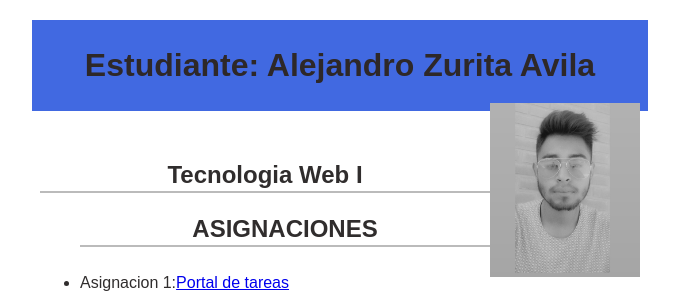
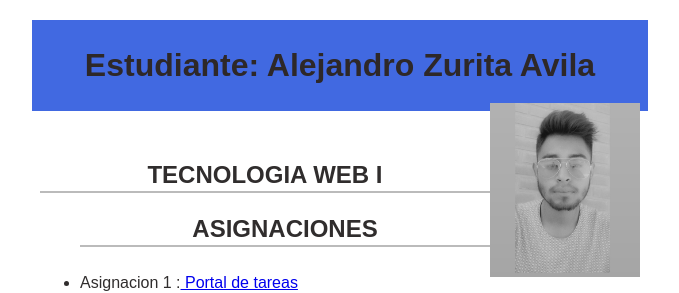
Before and after one commit to AleZxZ/TecnologiaWebI, a plain HTML site: page index.html in a window 1280 px wide. Shown: the top 293 px of the page, without its empty margins (300-979 px from the left). Drawn offline with Linux system fonts and the light colour scheme.

Commit message:
actualizar

```diff
--- a/index.html
+++ b/index.html
@@ -14,18 +14,18 @@
     <img src="imagenes/perfil.jpg" alt="My Profile Picture">
   </header>
   <main>
-    <h2>Tecnologia Web I </h2>
+    <h2>TECNOLOGIA WEB I </h2>
     <ul>
       <h2>ASIGNACIONES</h2>
-      <li>Asignacion 1:<a href="imagenes/Tecnologia Web - Portal de Asignaciones _ Nombre _ UPDS -Cbba. - Google Chrome 6_9_2020 18_16_02.png">Portal de tareas</a></li>
-      <li>Asignacion 2:<a href="asignaciones/asignacion2/fixedhtml.html">Validación de HTML </a></li>
-      <li>Asignacion 3:<a href="asignaciones/asignacion3/Zurita Avila Alejandro_Asignacion 3.pdf">Completar el juego de Flexbox Froggy </a></li>
+      <li>Asignacion 1 :<a href="imagenes/Tecnologia Web - Portal de Asignaciones _ Nombre _ UPDS -Cbba. - Google Chrome 6_9_2020 18_16_02.png"> Portal de tareas</a></li>
+      <li>Asignacion 2 :<a href="asignaciones/asignacion2/fixedhtml.html"> Validación de HTML </a></li>
+      <li>Asignacion 3 :<a href="asignaciones/asignacion3/Zurita Avila Alejandro_Asignacion 3.pdf">Completar el juego de Flexbox Froggy </a></li>
 
       <H2>PROYECTOS</H2>
 
-      <li>Proyecto final:<a href="documentos/Plan de Sitio.pdf">Plan Site </a></li>
-      <li>Proyecto final HTML:<a href="/TecnologiaWebI/Proyecto_Final/Index.html">Avanze de Proyecto 1 </a></li>
-      <li>Proyecto final HTML + CSS:<a href="/TecnologiaWebI/Proyecto_Final_con_CSS/Index.html">Avanze de Proyecto 2 </a></li>
+      <li>Proyecto final :<a href="documentos/Plan de Sitio.pdf">Plan Site </a></li>
+      <li>Proyecto final HTML :<a href="/TecnologiaWebI/Proyecto_Final/Index.html"> Avanze de Proyecto 1 </a></li>
+      <li>Proyecto final HTML + CSS :<a href="/TecnologiaWebI/Proyecto_Final_con_CSS/Index.html"> Avanze de Proyecto 2 </a></li>
     </ul>
 
   </main>
```
